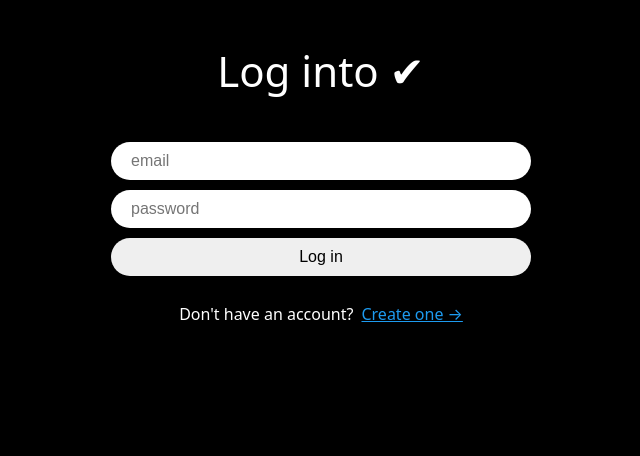
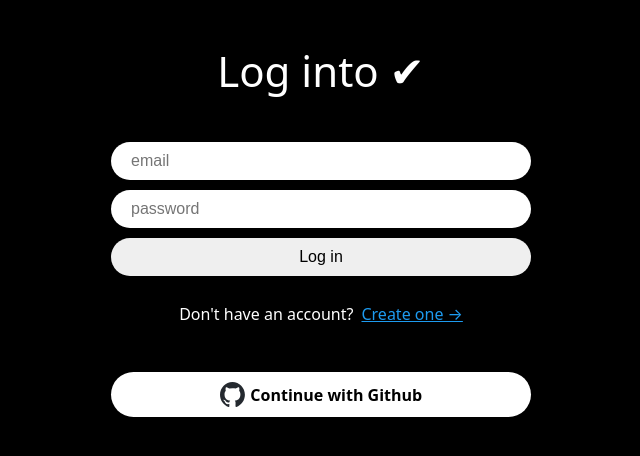
Before and after one commit to kor-seonwoo/nwitter2023, a React (Vite) app: page /login in a window 1280 px wide. Shown: the top 456 px of the page, without its empty margins (319-959 px from the left). Built offline with nearby package versions, Linux system fonts and the light colour scheme; the HTML template or start-up script is replaced by a standard one.

Commit message:
github login set

```diff
--- /dev/null
+++ b/src/components/github-btn.tsx
@@ -0,0 +1,43 @@
+import { GithubAuthProvider, signInWithPopup } from "firebase/auth";
+import styled from "styled-components";
+import { auth } from "../firebase";
+import { useNavigate } from "react-router-dom";
+
+const Button = styled.span`
+    margin-top: 50px;
+    background-color: white;
+    font-weight: 600;
+    padding: 10px 20px;
+    border-radius: 50px;
+    border: 0;
+    width: 100%;
+    color: #000000;
+    display: flex;
+    gap: 5px;
+    align-items: center;
+    justify-content: center;
+    cursor: pointer;
+`;
+
+const Logo = styled.img`
+    height: 25px;
+`;
+
+export default function GithubButton() {
+    const navigate = useNavigate();
+    const onClick = async () => {
+        try{
+            const provieder = new GithubAuthProvider();
+            await signInWithPopup(auth, provieder);
+            navigate("/");
+        } catch (erroer){
+            console.log(erroer);
+        }
+    }
+    return (
+        <Button onClick={onClick}>
+            <Logo src="/github-logo.svg" />
+            Continue with Github
+        </Button>
+    );
+}
--- a/src/routes/login.tsx
+++ b/src/routes/login.tsx
@@ -4,6 +4,7 @@
 import { FirebaseError } from "firebase/app";
 import { signInWithEmailAndPassword } from "firebase/auth";
 import { Error, Form, Input, Switcher, Title, Wrapper } from "../components/auth-components";
+import GithubButton from "../components/github-btn";
 
 export default function CreateAccount() {
     const navigate = useNavigate();
@@ -48,6 +49,7 @@
                 Don't have an account?{""}
                 <Link to="/create-account">Create one &rarr;</Link>
             </Switcher>
+            <GithubButton />
         </Wrapper>
     );
 }
```
Also changed, not shown: public/github-logo.svg (added).
